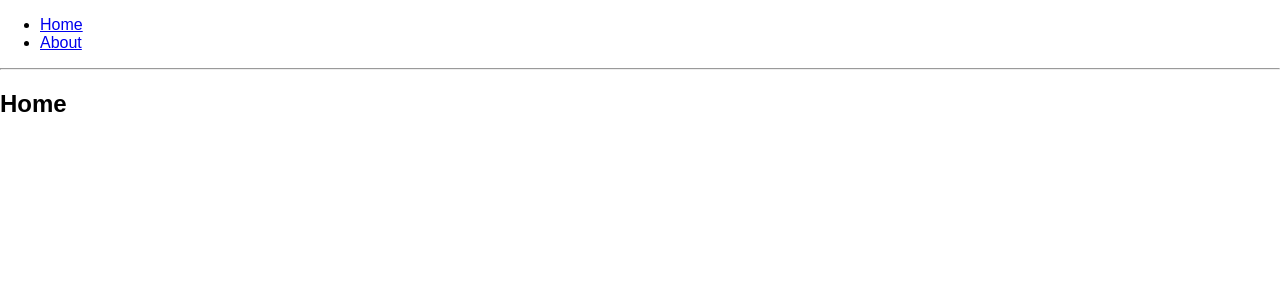
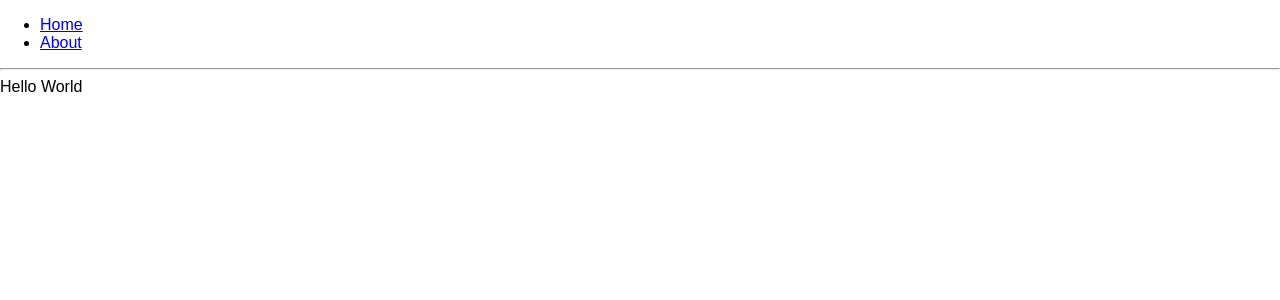
Before and after one commit to samhains/barnes-staff-interface, a React (Create React App) app: page / in a window 1280 px wide. Shown: the top 300 px of the page. Built offline with nearby package versions, Linux system fonts and the light colour scheme; what react-tap-event-plugin would draw is missing.

Commit message:
set up home as separate module

```diff
--- a/src/App.js
+++ b/src/App.js
@@ -5,13 +5,9 @@ import {
   Link
 } from 'react-router-dom';
 
+import Home from './Home';
+
 import './App.css';
-
-const Home = () => (
-  <div>
-    <h2>Home</h2>
-  </div>
-);
 
 const About = () => (
   <div>
--- /dev/null
+++ b/src/Home.js
@@ -0,0 +1,9 @@
+import React from 'react';
+
+const App = () => (
+  <div>
+    Hello World
+  </div>
+);
+
+export default App;
```
